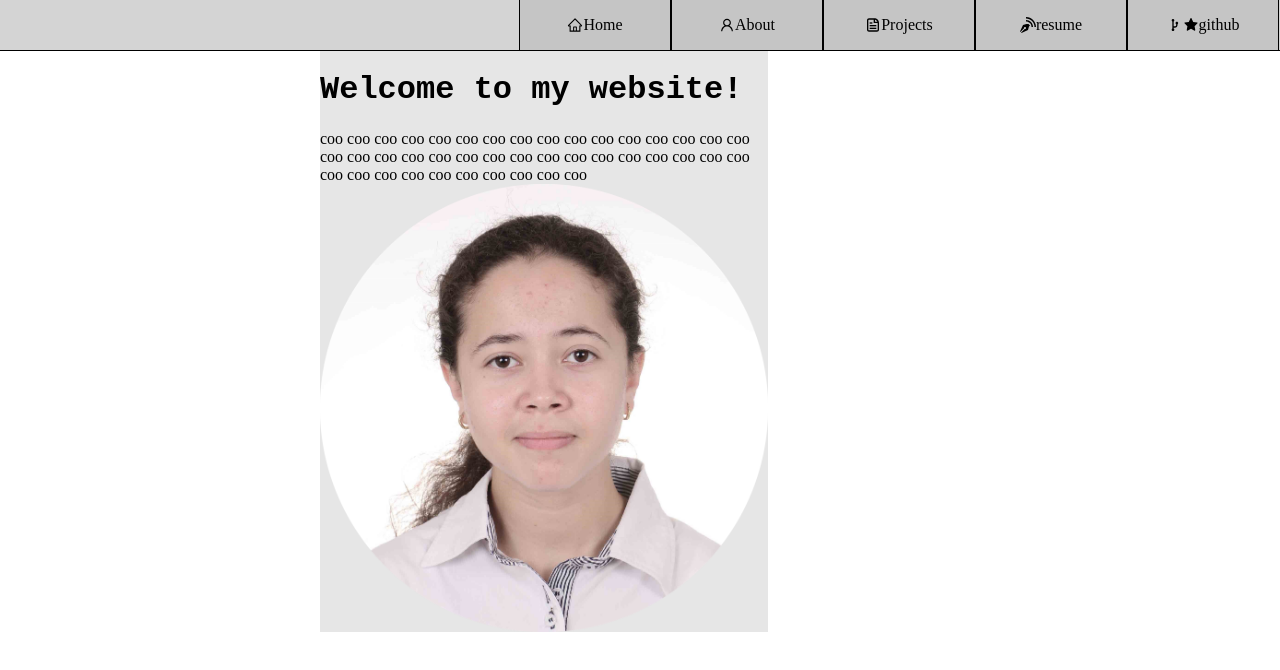
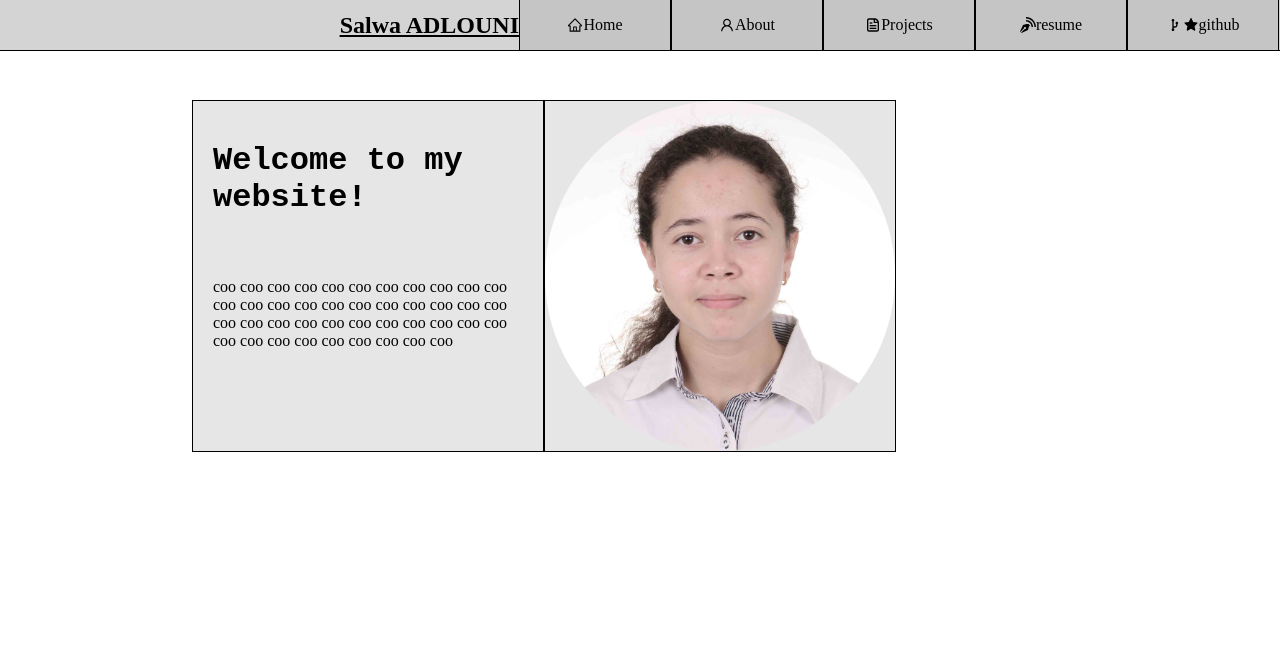
Before and after one commit to IrisTheSnail/game-in-JS-es6, a React (Create React App) app: page / in a window 1280 px wide. Shown: the top 670 px of the page. Built offline with nearby package versions, Linux system fonts and the light colour scheme.

Commit message:
still has to fix the aboutMe

```diff
--- a/src/App.css
+++ b/src/App.css
@@ -69,11 +69,11 @@ a {
     background-color: rgb(226, 226, 226);
     margin : 1px;
 }
-/*
-@media screen and (max-width: 768px) {
-    body{display: none;}
+
+@media (max-width: 768px) {
+    .mii{flex-wrap: wrap;}
 }
-*/
+
 * {
     font-family:'Times New Roman', Times, serif
 }
@@ -84,24 +84,25 @@ a {
     width : 70%;
     align-content: center;
     flex-direction: row;
-    flex-wrap: wrap;
+
     position :relative;
 
 }
 
 
 .mi {
+    align-self: center;
     width : 350px;
     flex-grow: 1;
-    display: flex;
-    flex-direction: column;
     background-color: #e6e6e6;
-
+    align-self:flex-start;
+    border: 1px solid black;
 }
 
 .txt {
     text-align: left;
     align-items: center;
+    padding : 20px;
 }
 
 #txt1 {
@@ -110,11 +111,27 @@ a {
 
 .cv {
     display: block;
+    left : 50%;
 
 }
 
 .center{
-    width : 100%;
+    width : 50%;
+
     margin: auto;
-    width: 50%;
+    margin-top: 50px;
 }
+
+#texte{
+    display: flex;
+    flex-direction: column;
+    max-width: 600px;
+    min-width: 350px;
+    height: 350px;
+
+}
+
+h2 {
+    text-decoration: underline;
+    padding:
+}
--- a/src/components/Houm.js
+++ b/src/components/Houm.js
@@ -2,17 +2,15 @@ export default function Houm(){
     return(
         <div className="center">
         <div className="mii">
-            <div className="mi">
+            <div className="mi" id="texte">
                 <h1 className="txt" id="txt1">Welcome to my website!</h1>
                 <div className="txt" id="txt2">
 
-                coo coo coo coo coo coo coo coo coo coo coo coo coo coo coo coo coo
-            coo coo coo coo coo coo coo coo coo coo coo coo coo coo coo coo coo coo coo coo coo
+                coo coo coo coo coo coo coo coo coo coo coo coo coo coo coo coo coo coo coo coo coo coo coo coo coo coo coo coo coo coo coo coo coo coo coo coo coo coo
             coo coo coo coo
             </div>
             </div>
-            <img className="mi cv" src="mi.png"
-                    alt="mi"></img>
+            <img className="mi cv" src="mi.png" alt="mi"></img>
         </div>
         </div>
     );
--- a/src/components/header.js
+++ b/src/components/header.js
@@ -5,6 +5,7 @@ import { Outlet, Link } from "react-router-dom";
 export default function Header(){
     return (<div className="navBar">
                 <div className="header">
+                    <h2>Salwa ADLOUNI</h2>
                     <Link to="/" className="headings">
                     <svg stroke="currentColor" fill="currentColor" strokeWidth="0" viewBox="0 0 1024 1024" height="1em" width="1em" xmlns="http://www.w3.org/2000/svg">
                         <path d="M946.5 505L560.1 118.8l-25.9-25.9a31.5 31.5 0 0 0-44.4 0L77.5 505a63.9 63.9 0 0 0-18.8 46c.4 35.2 29.7 63.3 64.9 63.3h42.5V940h691.8V614.3h43.4c17.1 0 33.2-6.7 45.3-18.8a63.6 63.6 0 0 0 18.7-45.3c0-17-6.7-33.1-18.8-45.2zM568 868H456V664h112v204zm217.9-325.7V868H632V640c0-22.1-17.9-40-40-40H432c-22.1 0-40 17.9-40 40v228H238.1V542.3h-96l370-369.7 23.1 23.1L882 542.3h-96.1z">
```
